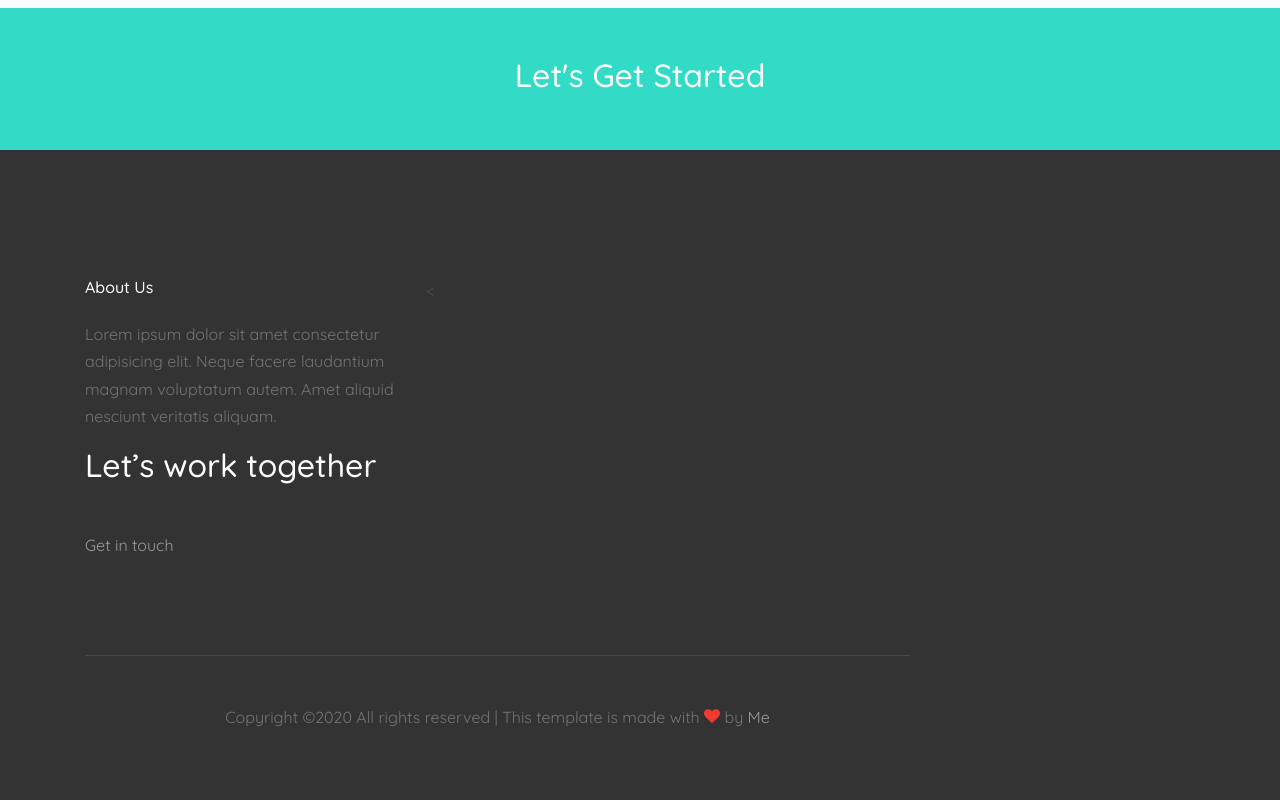
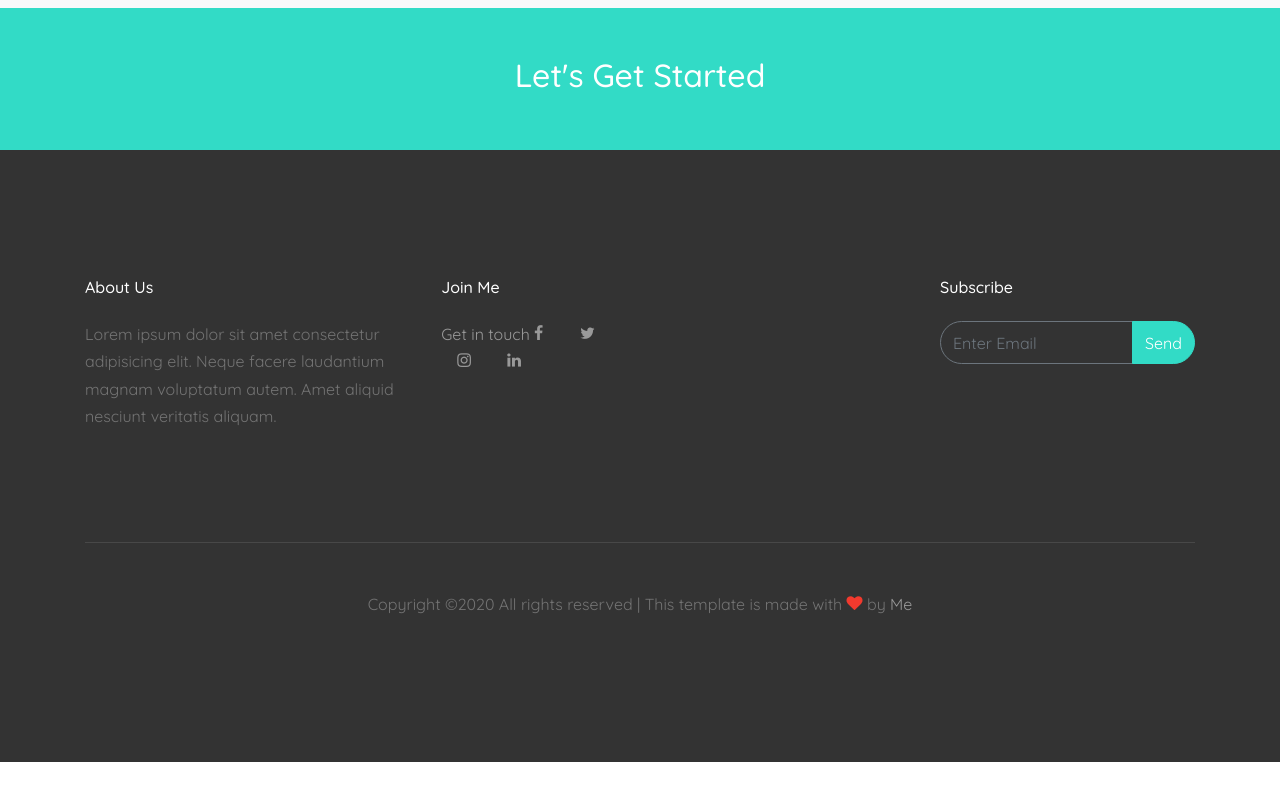
Before and after one commit to amitkcodes/amitkcodes.github.io, a plain HTML site: page index.html in a window 1280 px wide. Shown: the part 6794-7594 px from the top of the page. After the commit the page ends 7556 px from the top, so only its background shows below. Drawn offline with Linux system fonts and the light colour scheme; files whose address does not match are found by name.

Commit message:
Update index.html

```diff
--- a/index.html
+++ b/index.html
@@ -1,7 +1,7 @@
 <!DOCTYPE html>
 <html lang="en">
   <head>
-    <title>AmitKaushik</title>
+    <title>AMITKAUSHIK</title>
     <meta charset="utf-8">
     <meta name="viewport" content="width=device-width, initial-scale=1, shrink-to-fit=no">
 
@@ -550,16 +550,31 @@
                 <h2 class="footer-heading mb-4">About Us</h2>
                 <p>Lorem ipsum dolor sit amet consectetur adipisicing elit. Neque facere laudantium magnam voluptatum autem. Amet aliquid nesciunt veritatis aliquam.</p>
               </div>
-              <<div class="container">
-      <h2 class="section-title mb-5">Let’s work together</h2>
-      <a href="mailto:lakshmantomar@gmail.com" class="site-btn">Get in touch</a>
-      <div class="social-links">
-        <a href="https://www.github.com/LaxmanSinghTomar"><span class="fa fa-github"></span></a>
-        <a href="https://www.linkedin.com/in/laxman-singh"><span class="fa fa-linkedin"></span></a>
-        <a href="https://wa.me/918218552337?text=Hey%20Laxman!%20Let's%20talk%20about%20Machine%20Learning."><span class="fa fa-whatsapp"></span></a>
-        <a href="https://www.facebook.com/laxman.singhtomar.9849"><span class="fa fa-facebook"></span></a>
-        <a href="https://twitter.com/LaxmanSTomar"><span class="fa fa-twitter"></span></a>
-      </div>
+
+              <div class="col-md-3">
+                <h2 class="footer-heading mb-4">Join Me</h2>
+                <a href="mailto:amitkaushik337@gmail.com" class="site-btn">Get in touch</a>
+                <a href="https://github.com/amitkcodes"><span class="fa fa-github"></span></a>
+                <a href="#" class="pl-0 pr-3"><span class="icon-facebook"></span></a>
+                <a href="https://twitter.com/AmityK47" class="pl-3 pr-3"><span class="icon-twitter"></span></a>
+                <a href="https://www.instagram.com/i_m_mr_blue" class="pl-3 pr-3"><span class="icon-instagram"></span></a>
+                 <a href="https://wa.me/919520010920?text=Hey%20Kaushik!%20Let's%20talk%20about%20Web%20Devlopment."><span class="fa fa-whatsapp"></span></a>
+                <a href="linkedin.com/in/amit-kaushik-507831150" class="pl-3 pr-3"><span class="icon-linkedin"></span></a>
+              </div>
+            </div>
+          </div>
+          <div class="col-md-3">
+            <h2 class="footer-heading mb-4">Subscribe</h2>
+            <form action="#" method="post">
+              <div class="input-group mb-3">
+                <input type="text" class="form-control border-secondary text-white bg-transparent" placeholder="Enter Email" aria-label="Enter Email" aria-describedby="button-addon2">
+                <div class="input-group-append">
+                  <button class="btn btn-primary text-white" type="button" id="button-addon2">Send</button>
+                </div>
+              </div>
+            </form>
+          </div>
+        </div>
         <div class="row pt-5 mt-5 text-center">
           <div class="col-md-12">
             <div class="border-top pt-5">
```
